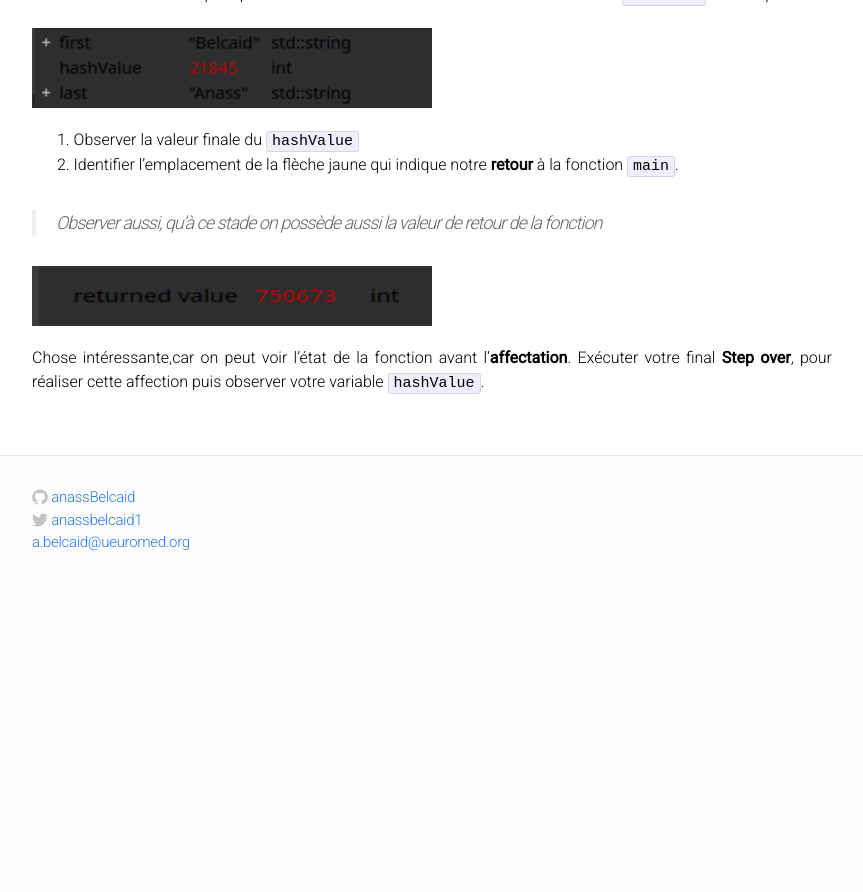
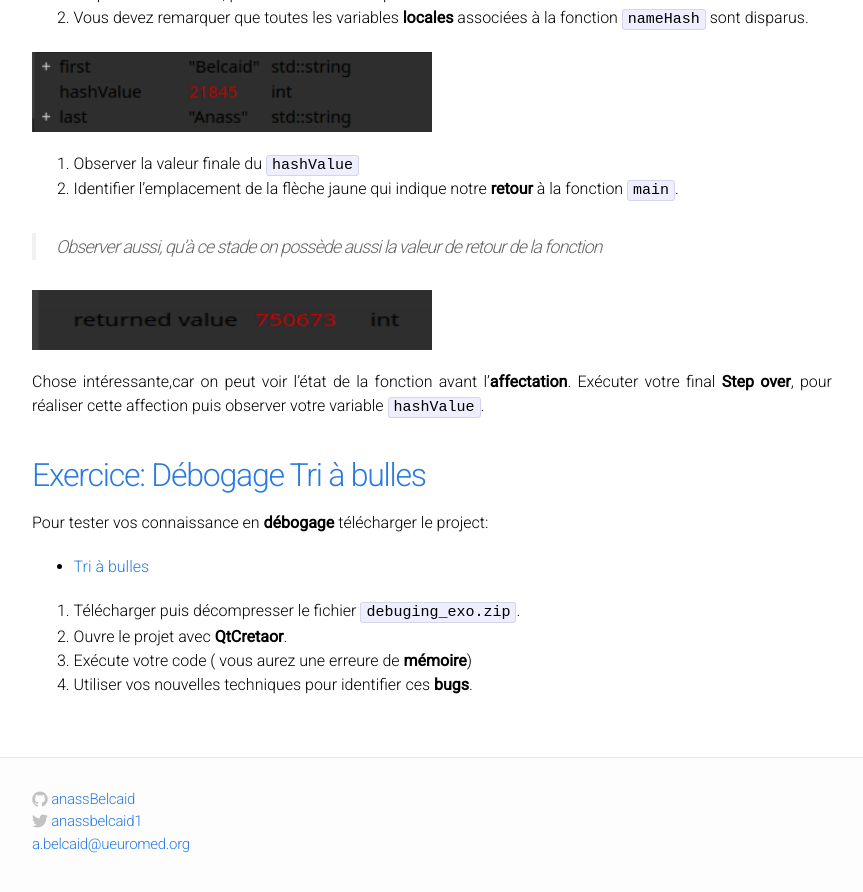
Before and after one commit to anassBelcaid/CS221, a Jekyll site: the page built from assignments/0_welcome/debugging.md, in a window 1280 px wide and 900 px high, scrolled down 3932 px. Shown: the top 892 px of the window, without its empty margins (208-1071 px from the left). Built offline with Jekyll 4.4.1, drawn with Linux system fonts in a browser that asks for light colours; before the commit the page ends 4531 px from its top, so only the background shows below that; some of the changed text lies outside the part shown.

Commit message:
Exercice de débogage

```diff
--- a/assignments/0_welcome/debugging.md
+++ b/assignments/0_welcome/debugging.md
@@ -8,6 +8,7 @@ permalink: /debugging/
 1. [Objectifs](#goals)
 2. [Installation QT](#installQt)
 3. [Tutorial deboggage](#debug)
+4. [Exercice: Débogage Tri à bulles](#bublesort)
 
 ## [Objectifs](#goals)
 <a name='goals'></a>
@@ -184,3 +185,19 @@ fonction
  Chose intéressante,car on peut voir l'état de la fonction avant
  l'**affectation**. Exécuter votre final **Step over**, pour réaliser cette
  affection puis observer votre variable `hashValue`.
+
+
+
+## [Exercice: Débogage Tri à bulles](#bublesort)
+<a name='bublesort'></a>
+
+
+Pour tester vos connaissance en **débogage** télécharger le project:
+
+- <a href="{{ site.url }}{{ site.baseurl }}/assets/code/ass/debuging_exo.zip">Tri à bulles </a>
+
+
+1. Télécharger puis décompresser le fichier `debuging_exo.zip`.
+2. Ouvre le projet avec **QtCretaor**.
+3. Exécute votre code ( vous aurez une erreure de **mémoire**)
+4. Utiliser vos nouvelles techniques pour identifier ces **bugs**.
```
Also changed, not shown: 4 other files.
